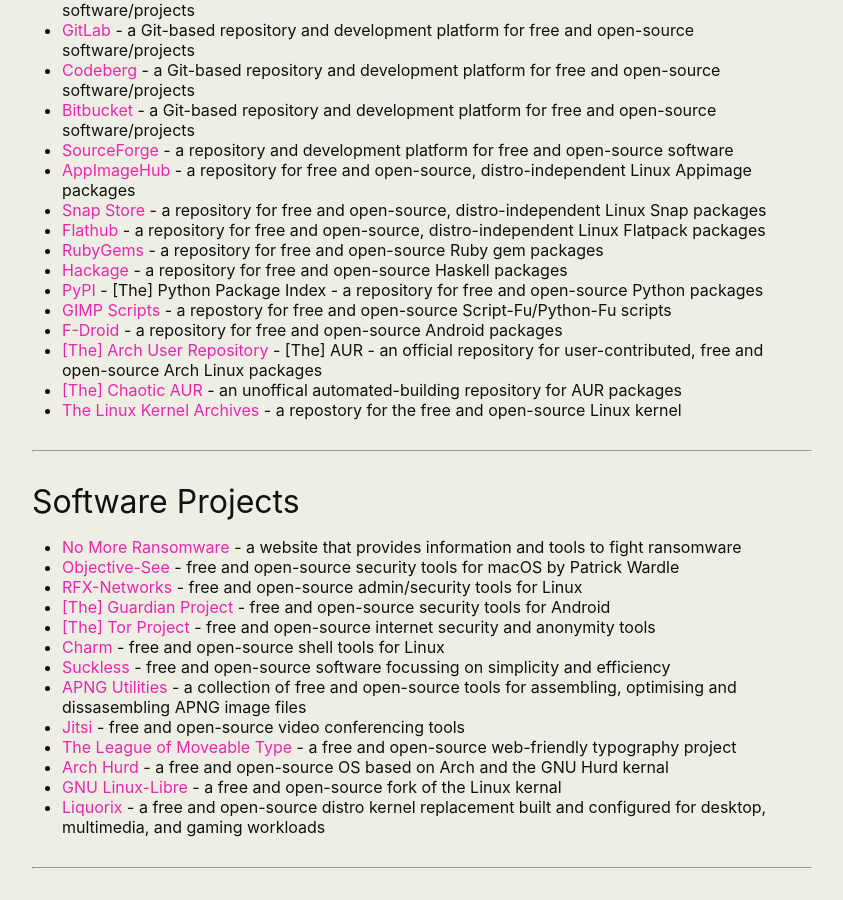
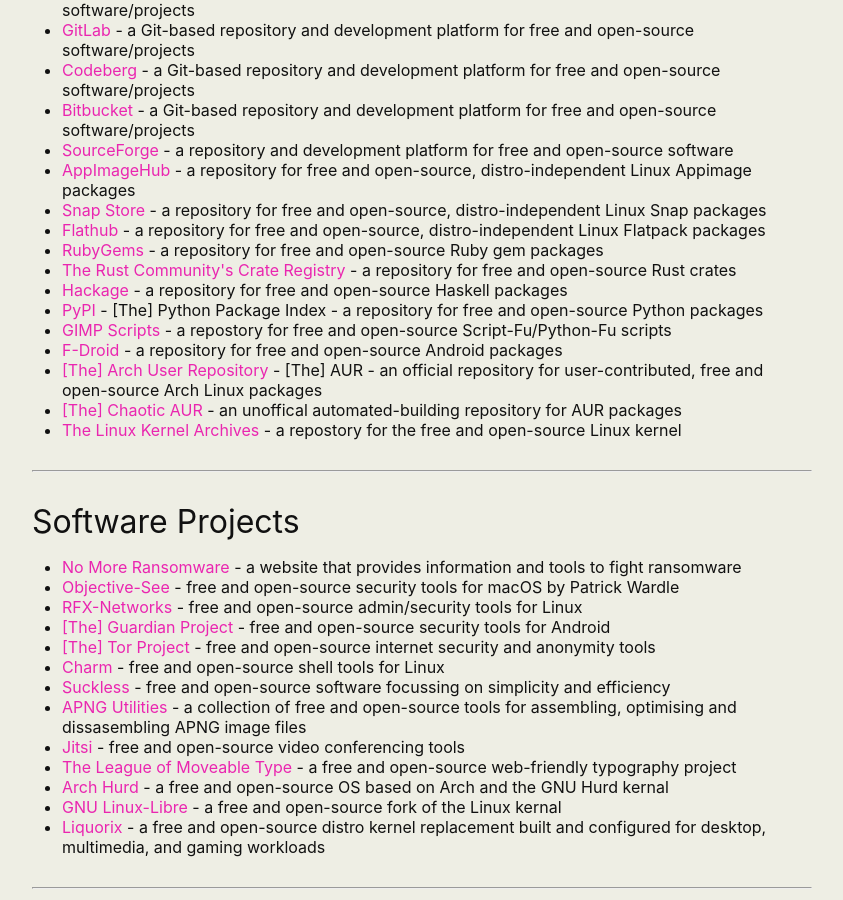
Before and after one commit to martbetz/martbetz.github.io, a Jekyll site: the page built from useful-links.html, in a window 1280 px wide and 900 px high, scrolled down 3717 px. Shown: the whole window, without its empty margins (218-1061 px from the left). Built offline with Jekyll 4.4.1, drawn with Linux system fonts in a browser that asks for light colours.

Commit message:
Update useful-links.html

```diff
--- a/useful-links.html
+++ b/useful-links.html
@@ -171,7 +171,8 @@
 <li><a href="https://www.appimagehub.com">AppImageHub</a> - a repository for free and open-source, distro-independent Linux Appimage packages</li>
 <li><a href="https://snapcraft.io/store">Snap Store</a> - a repository for free and open-source, distro-independent Linux Snap packages</li>
 <li><a href="https://github.com">Flathub</a> - a repository for free and open-source, distro-independent Linux Flatpack packages</li>
-<li><a href="https://rubygems.org">RubyGems</a>  - a repository for free and open-source Ruby gem packages</li>
+<li><a href="https://rubygems.org">RubyGems</a> - a repository for free and open-source Ruby gem packages</li>
+<li><a href="https://crates.io">The Rust Community's Crate Registry</a> - a repository for free and open-source Rust crates</li>
 <li><a href="https://hackage.haskell.org">Hackage</a>  - a repository for free and open-source Haskell packages</li>
 <li><a href="https://pypi.org">PyPI</a> - [The] Python Package Index - a repository for free and open-source Python packages</li>
 <li><a href="https://www.gimpscripts.net">GIMP Scripts</a> - a repostory for free and open-source Script-Fu/Python-Fu scripts</li>
```
